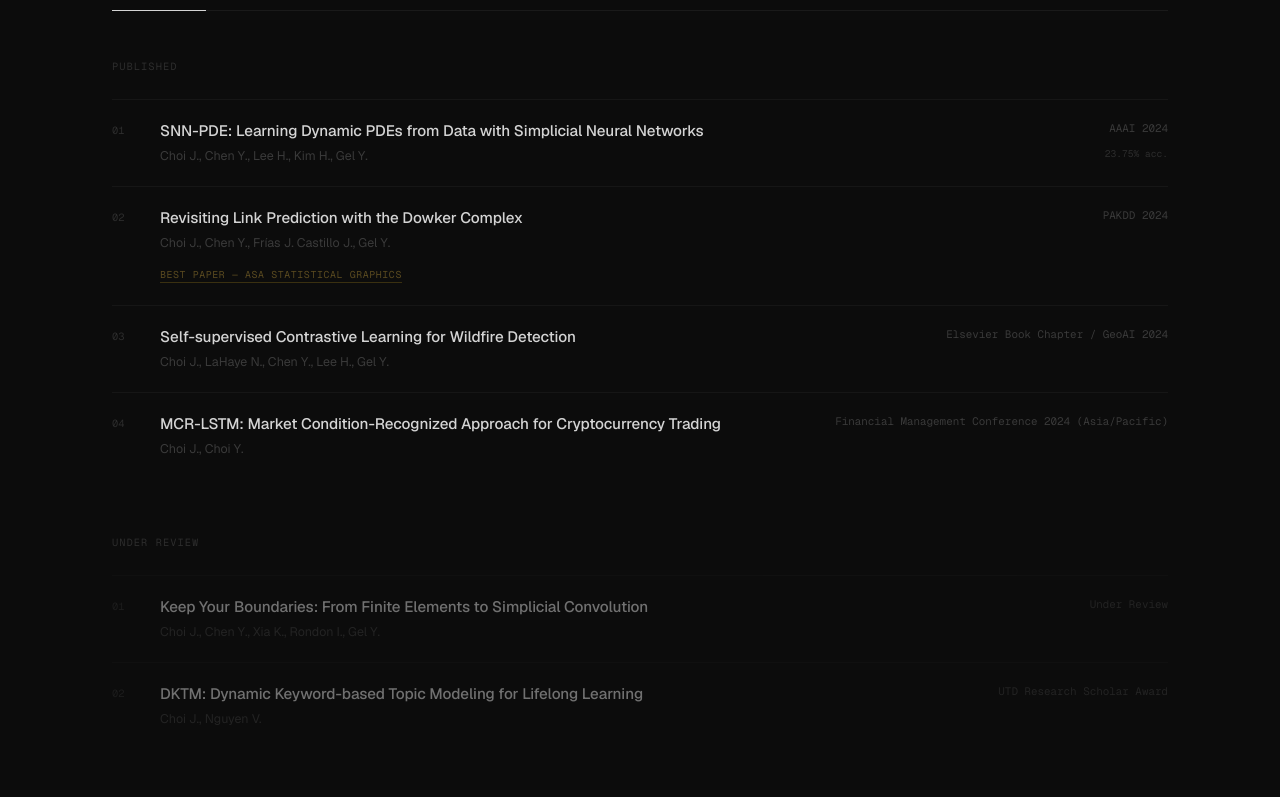
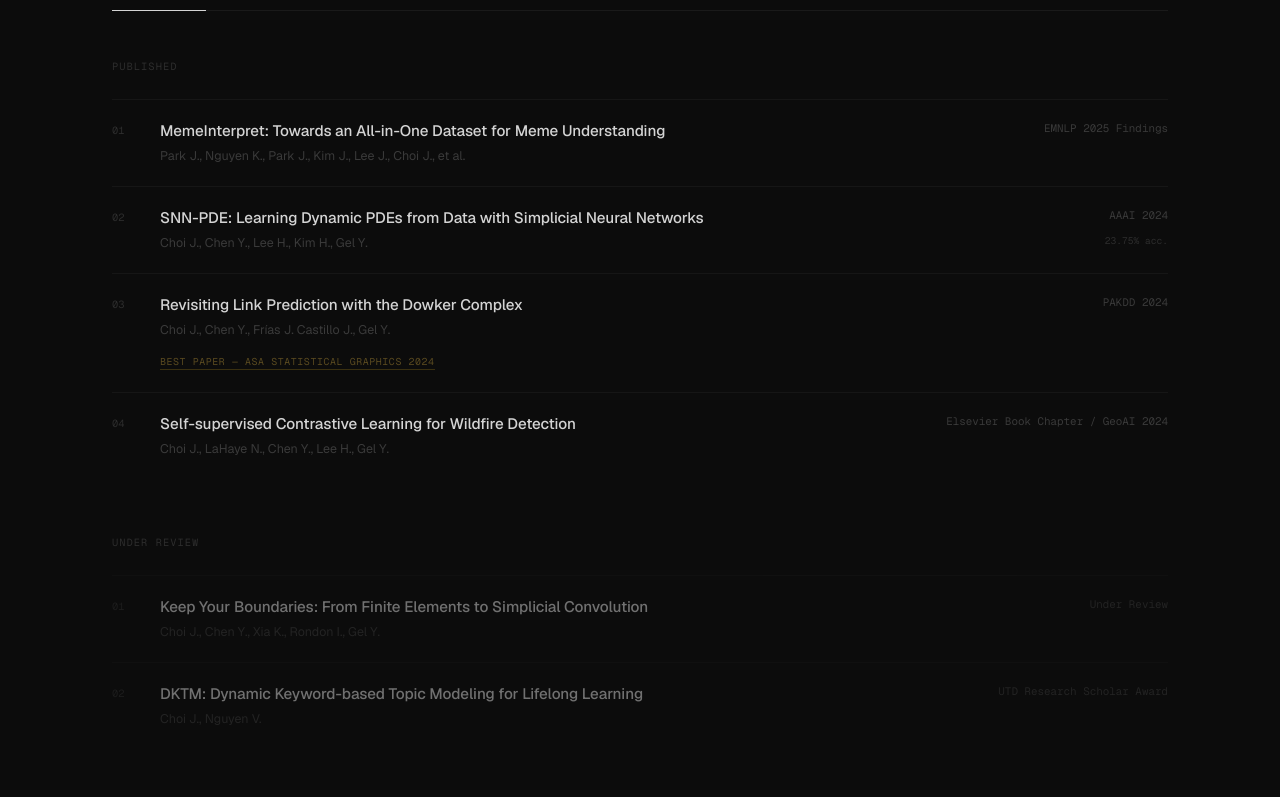
Before and after one commit to chjwon/chjwon.github.io, a Next.js app: page / in a window 1280 px wide. Shown: the part 1783-2580 px from the top of the page. Built offline with nearby package versions, Linux system fonts and the light colour scheme.

Commit message:
add personal info

```diff
--- a/data/portfolio.ts
+++ b/data/portfolio.ts
@@ -24,7 +24,7 @@ export interface Publication {
   award?: string;
   status: 'published' | 'under_review';
   link?: string;
-  accentColor: string;
+  // accentColor: string;
 }
 
 export interface Experience {
@@ -35,7 +35,7 @@ export interface Experience {
   advisor?: string;
   logo: string;
   abbreviation: string; // fallback if image fails
-  accentColor: string;
+  // accentColor: string;
 }
 
 export interface Project {
@@ -91,7 +91,7 @@ export const portfolio: PortfolioData = {
   linkedin: 'https://www.linkedin.com/in/jae-won-choi/',
   googleScholar: 'https://scholar.google.com/citations?user=4s95lKgAAAAJ&hl=ko',
 
-  bio: 'I am a Ph.D. student in Computer Science at the University of Southern California. My research focuses on geometric deep learning, graph neural networks, and physics-informed machine learning, with applications in computational biology and environmental science.',
+  bio: 'I am a Ph.D. student in Computer Science at the University of Southern California. My research focuses on geometric deep learning, graph neural networks, and physics-informed machine learning, with applications in computational biology.',
 
   // ── Research Interests ──────────────────────────────────────
   researchInterests: [
@@ -125,48 +125,43 @@ export const portfolio: PortfolioData = {
   // status: 'published' | 'under_review'
   publications: [
     {
+      title: 'MemeInterpret: Towards an All-in-One Dataset for Meme Understanding',
+      authors: 'Park J., Nguyen K., Park J., Kim J., Lee J., Choi J., et al.',
+      venue: 'EMNLP 2025 Findings',
+      status: 'published',
+    },
+    {
       title: 'SNN-PDE: Learning Dynamic PDEs from Data with Simplicial Neural Networks',
       authors: 'Choi J., Chen Y., Lee H., Kim H., Gel Y.',
       venue: 'AAAI 2024',
       acceptance: '23.75%',
       status: 'published',
-      accentColor: '#3b82f6',
     },
     {
       title: 'Revisiting Link Prediction with the Dowker Complex',
       authors: 'Choi J., Chen Y., Frías J. Castillo J., Gel Y.',
       venue: 'PAKDD 2024',
-      award: 'Best Paper — ASA Statistical Graphics',
+      award: 'Best Paper — ASA Statistical Graphics 2024',
       status: 'published',
-      accentColor: '#f59e0b',
     },
     {
       title: 'Self-supervised Contrastive Learning for Wildfire Detection',
       authors: 'Choi J., LaHaye N., Chen Y., Lee H., Gel Y.',
       venue: 'Elsevier Book Chapter / GeoAI 2024',
       status: 'published',
-      accentColor: '#10b981',
     },
-    {
-      title: 'MCR-LSTM: Market Condition-Recognized Approach for Cryptocurrency Trading',
-      authors: 'Choi J., Choi Y.',
-      venue: 'Financial Management Conference 2024 (Asia/Pacific)',
-      status: 'published',
-      accentColor: '#8b5cf6',
-    },
+
     {
       title: 'Keep Your Boundaries: From Finite Elements to Simplicial Convolution',
       authors: 'Choi J., Chen Y., Xia K., Rondon I., Gel Y.',
       venue: 'Under Review',
       status: 'under_review',
-      accentColor: '#6b7280',
     },
     {
       title: 'DKTM: Dynamic Keyword-based Topic Modeling for Lifelong Learning',
       authors: 'Choi J., Nguyen V.',
       venue: 'UTD Research Scholar Award',
       status: 'under_review',
-      accentColor: '#6b7280',
     },
   ],
 
@@ -179,7 +174,6 @@ export const portfolio: PortfolioData = {
       mentor: 'Kyo Lee',
       logo: '/images/nasa-logo.png',
       abbreviation: 'NASA',
-      accentColor: '#3b82f6',
     },
     {
       role: 'Naval Research Enterprise Internship Program (NREIP)',
@@ -188,7 +182,6 @@ export const portfolio: PortfolioData = {
       advisor: 'Rowe Neil',
       logo: '/images/naval-logo.png',
       abbreviation: 'NPS',
-      accentColor: '#1c47d3',
     },
     {
       role: 'Undergraduate Research Assistant',
@@ -197,7 +190,6 @@ export const portfolio: PortfolioData = {
       advisor: 'Vincent Ng',
       logo: '/images/utd-logo.png',
       abbreviation: 'UTD',
-      accentColor: '#f97316',
     },
     {
       role: 'Analytics Software Engineering Intern',
@@ -205,7 +197,6 @@ export const portfolio: PortfolioData = {
       period: 'Jun – Aug 2022',
       logo: '/images/nasdaq-logo.png',
       abbreviation: 'NDAQ',
-      accentColor: '#06b6d4',
     },
     {
       role: 'Backend Developer Intern',
@@ -213,7 +204,6 @@ export const portfolio: PortfolioData = {
       period: 'Mar – Jun 2021',
       logo: '/images/quantit-logo.png',
       abbreviation: 'QNTIT',
-      accentColor: '#ec4899',
     },
   ],
 
@@ -221,37 +211,38 @@ export const portfolio: PortfolioData = {
   // Add/remove items freely — the layout auto-adjusts
   projects: [
     {
-      name: '[Project 1]',
-      description: '[Describe what this project does and why you built it]',
-      tags: ['[Language]', '[Framework]'],
-      link: '',
+      name: 'arXiv Paper PDF Renamer',
+      description: 'A Chrome extension that automatically renames arXiv paper PDFs to include the title and author information.',
+      tags: ['TypeScript', 'Chrome Extension'],
+      link: 'https://chromewebstore.google.com/detail/arxiv-paper-pdf-renamer/mjceeaifcoknbgoblkanebjklknnondl',
     },
-    {
-      name: '[Project 2]',
-      description: '[Describe what this project does and why you built it]',
-      tags: ['[Language]', '[Tool]'],
-      link: '',
-    },
+    // {
+    //   name: '[Project 2]',
+    //   description: '[Describe what this project does and why you built it]',
+    //   tags: ['[Language]', '[Tool]'],
+    //   link: '',
+    // },
+
   ],
 
   // ── Hobbies (Others section) ─────────────────────────────────
   // Add/remove items freely — the layout auto-adjusts
   hobbies: [
     {
-      name: '[Hobby 1]',
-      description: '[Brief description of this hobby]',
-      icon: '🎯',
+      name: 'USC Overwatch Team Varsity',
+      description: 'Flex dps player on the Overwatch team at USC, since 2025.',
+      icon: '🎮',
     },
     {
-      name: '[Hobby 2]',
-      description: '[Brief description of this hobby]',
-      icon: '🎨',
+      name: 'Badminton',
+      description: 'Played badminton since 2017, competing in various local and regional tournaments.',
+      icon: '🏸',
     },
-    {
-      name: '[Hobby 3]',
-      description: '[Brief description of this hobby]',
-      icon: '📚',
-    },
+    // {
+    //   name: '[Hobby 3]',
+    //   description: '[Brief description of this hobby]',
+    //   icon: '📚',
+    // },
   ],
 
   // ── Where Am I Now ───────────────────────────────────────────
```
